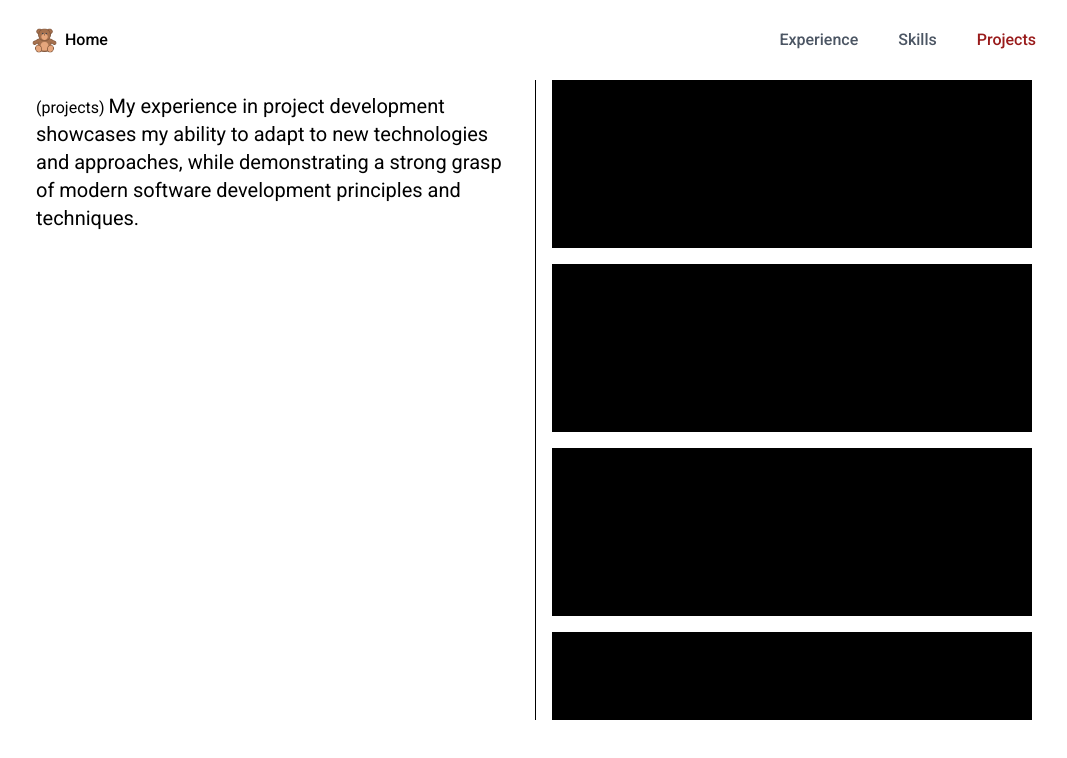
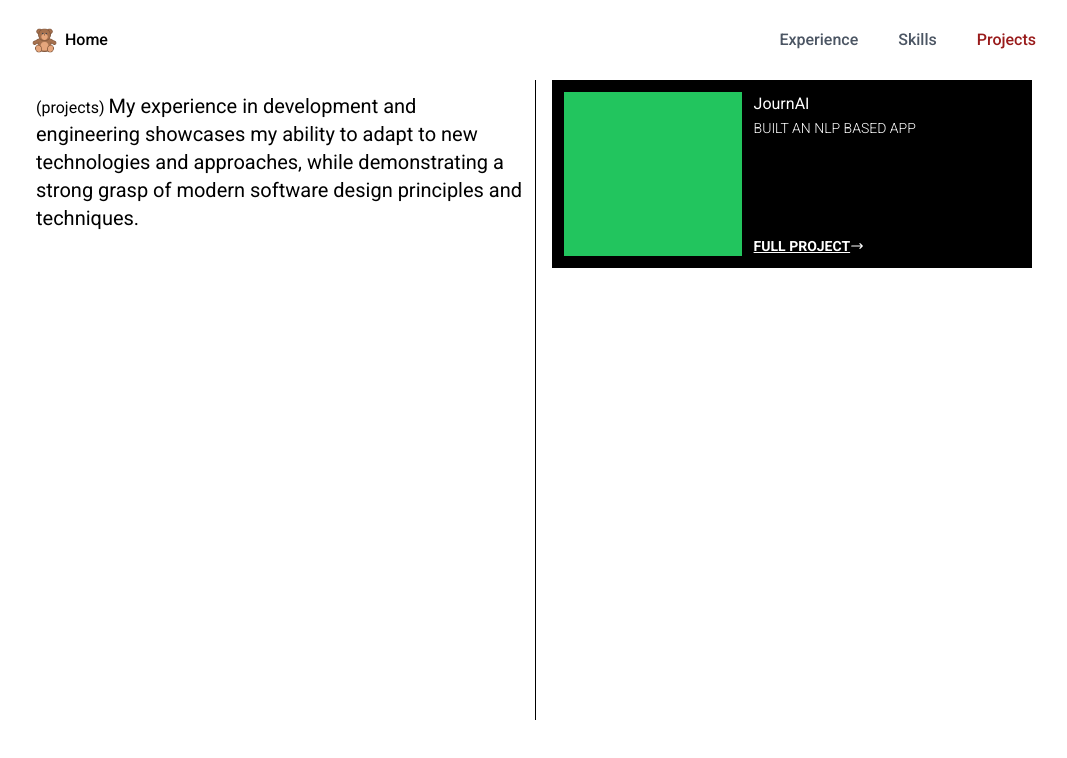
Before and after one commit to jdrco/self-portfolio, a Next.js app: page /projects in a window 1280 px wide. Shown: the top 758 px of the page, without its empty margins (104-1171 px from the left). Built offline with nearby package versions, Linux system fonts and the light colour scheme.

Commit message:
Finished project card skeleton

```diff
--- a/pages/projects/index.js
+++ b/pages/projects/index.js
@@ -1,41 +1,6 @@
 import Head from 'next/head';
-
-// Import Swiper React components
-import { Swiper, SwiperSlide } from 'swiper/react';
-
-// Import Swiper styles
-import 'swiper/css';
-import 'swiper/css/navigation';
-
-import { Navigation } from 'swiper';
-
-import {
-  FaPython,
-  FaHtml5,
-  FaCss3Alt,
-  FaReact,
-  FaBootstrap,
-  FaNodeJs,
-  FaGitAlt,
-  FaFigma,
-  FaLinux,
-  FaDocker,
-  FaJsSquare,
-} from 'react-icons/fa';
-import {
-  SiJavascript,
-  SiCplusplus,
-  SiMicrosoftsqlserver,
-  SiTailwindcss,
-  SiExpress,
-  SiAzuredevops,
-  SiPostman,
-  SiVim,
-  SiArduino,
-  SiNextdotjs,
-} from 'react-icons/si';
-
 import Link from 'next/link';
+import { HiOutlineArrowNarrowRight } from 'react-icons/hi';
 
 const Projects = () => {
   return (
@@ -45,59 +10,37 @@ const Projects = () => {
         <meta name="keywords" content="projects" />
       </Head>
       <div className="w-full h-full flex flex-col sm:flex-row sm:pb-[80px]">
-        <div className="sm:w-1/2 border-b-[1px] sm:border-b-0 sm:border-r-[1px] border-black mb-3 sm:mb-0 p-3">
+        <div className="sm:w-1/2 border-b-[1px] sm:border-b-0 sm:border-r-[1px] border-black mb-3 sm:mb-0 py-3 sm:px-3">
           (projects){' '}
           <span className="text-xl">
-            My experience in project development showcases my ability to adapt
+            My experience in development and engineering showcases my ability to adapt
             to new technologies and approaches, while demonstrating a strong
-            grasp of modern software development principles and techniques.
+            grasp of modern software design principles and techniques.
           </span>
         </div>
         <div className="sm:w-1/2 flex flex-col gap-4 sm:px-4 overflow-y-auto overflow-scroll">
-          <div className="bg-black w-full">
+          <div className="bg-black w-full flex p-3 gap-3">
+            <div className="w-2/5 h-full">
+              <div className="w-full h-full bg-green-500 p-3"></div>
+            </div>
+            <div className="w-3/5 flex flex-col justify-between text-white">
+              <div className="w-full h-full">
+                JournAI
                 <br />
-            <br />
+                <span className="text-sm font-light">
+                  BUILT AN NLP BASED APP
+                </span>
                 <br />
                 <br />
                 <br />
                 <br />
                 <br />
               </div>
-          <div className="bg-black w-full">
-            <br />
-            <br />
-            <br />
-            <br />
-            <br />
-            <br />
-            <br />
+              <div className="underline font-bold text-sm flex flex-row items-center">
+                FULL PROJECT
+                <HiOutlineArrowNarrowRight />
               </div>
-          <div className="bg-black w-full">
-            <br />
-            <br />
-            <br />
-            <br />
-            <br />
-            <br />
-            <br />
             </div>
-          <div className="bg-black w-full">
-            <br />
-            <br />
-            <br />
-            <br />
-            <br />
-            <br />
-            <br />
-          </div>
-          <div className="bg-black w-full">
-            <br />
-            <br />
-            <br />
-            <br />
-            <br />
-            <br />
-            <br />
           </div>
         </div>
       </div>
```
Lines whose indentation alone changed are shown as unchanged.
